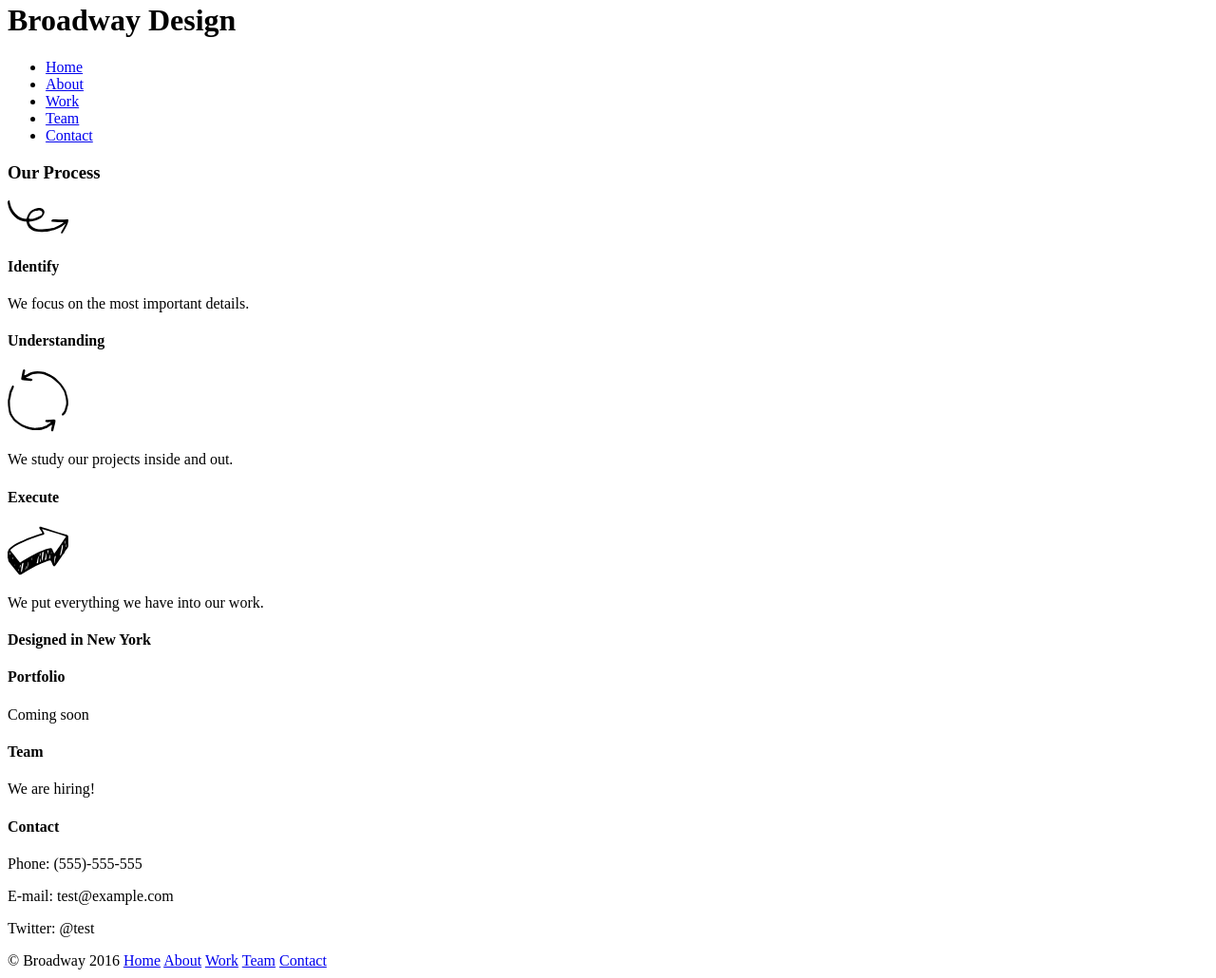
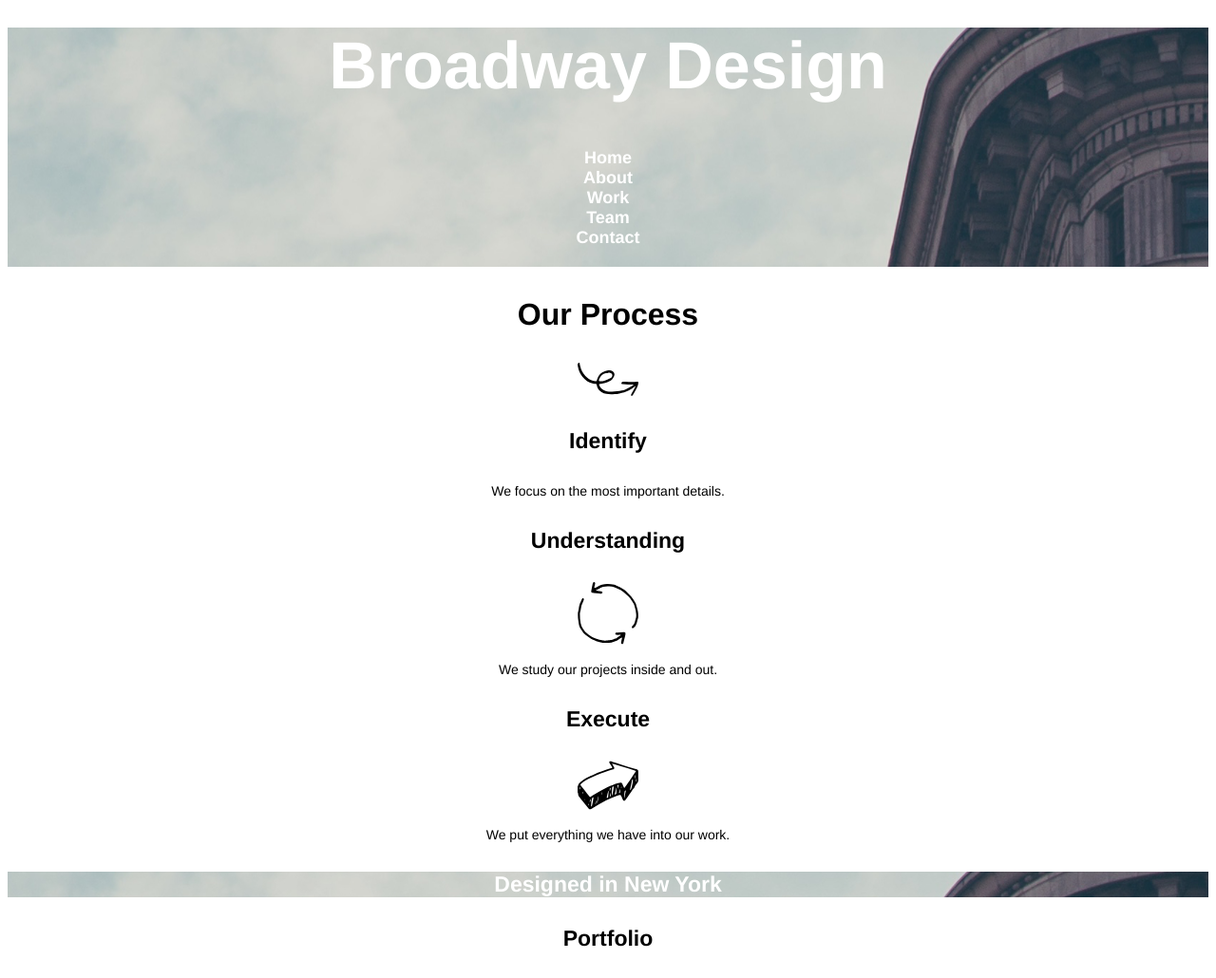
Before and after one commit to zuleta13/Broadway, a plain HTML site: page index.html in a window 1280 px wide. Shown: the part 18-1048 px from the top of the page at 95% size. Drawn offline with Linux system fonts and the light colour scheme.

Commit message:
Add css rules and classes to HTML elements. Page complete.

```diff
--- a/index.html
+++ b/index.html
@@ -42,7 +42,7 @@
     <!-- INFORMATION -->
     <div class="info">
       <!-- DESIGNED IN NEWYORK -->
-      <h4 class="flatiron-building">Designed in New York</h4>
+      <h4 class="flatiron-building white">Designed in New York</h4>
       <!-- PORTFOLIO -->
       <h4>Portfolio</h4>
       <p>Coming soon</p>
@@ -57,8 +57,8 @@
     </div>
 
     <!-- FOOTER -->
-    <div class="footer">
-      <span>&copy; Broadway 2016</span>
+    <div class="footer white">
+      <span class="copyright">&copy; Broadway 2016</span>
       <span><a href="#">Home</a></span>
       <span><a href="#">About</a></span>
       <span><a href="#">Work</a></span>
--- a/resources/css/style.css
+++ b/resources/css/style.css
@@ -0,0 +1,55 @@
+body {
+  font-family: Helvetica;
+  text-align: center;
+}
+
+.heading h1 {
+  color: white;
+  font-size: 70px;
+  font-weight: bold;
+}
+
+.heading ul {
+  list-style-type: none;
+  padding: 0;
+  padding-bottom: 20px;
+  margin-bottom: 0;
+  font-size: 18px;
+}
+
+a {
+  color: white;
+  text-decoration: none;
+  font-weight: bold;
+}
+
+.flatiron-building {
+  background-image: url("../media/the-flatiron-building.png");
+}
+
+.main-content h3 {
+  font-size: 32px;
+  font-weight: bold;
+}
+
+h4 {
+  font-size: 23px;
+}
+
+.white {
+  color: white;
+}
+
+p {
+  font-size: 14px;
+}
+
+.footer {
+  text-align: left;
+  background-color: dimgrey;
+}
+
+.footer .copyright {
+  font-size: 11px;
+  font-weight: bold;
+}
```
